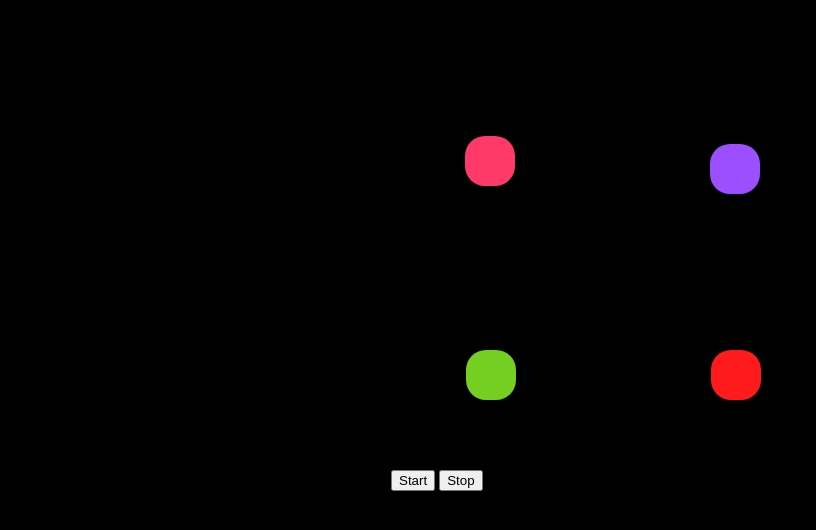
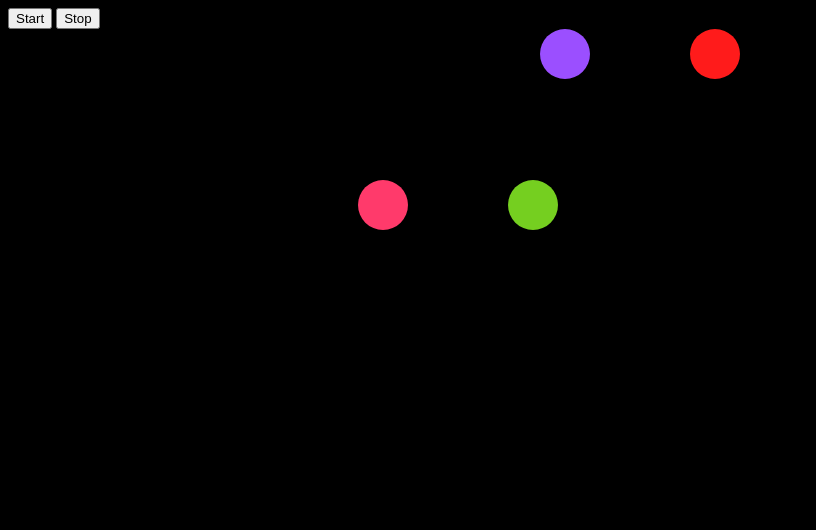
Before and after one commit to X610S-06/animation, a plain HTML site: page index.html in a window 1280 px wide. Shown: the whole page, without its empty margins (0-816 px from the left). Drawn offline with Linux system fonts and the light colour scheme.

Commit message:
initial commit

```diff
--- a/index.html
+++ b/index.html
@@ -3,74 +3,77 @@
 	<head>
 		<meta charset="UTF-8" />
 		<meta name="viewport" content="width=device-width, initial-scale=1.0" />
-		<link rel="stylesheet" href="style.css" />
 		<title>Animate</title>
 		<style>
-      * {
-          box-sizing: border-box;
-        }
-
-        body {
-          background-color: rgb(0, 0, 0);
-          display: flex;
-          align-items: center;
-          justify-content: center;
-          width : 90%;
-          height: 70vh;
-          overflow: hidden;
-          margin: 0;
-        }
-			.a {
+			body {
+				background-color: rgb(0, 0, 0);
+			}
+      .buttons {
+        display: grid;
+				justify-content: center;
+        align-items : center;
+      }
+			#container {
+				display: grid;
+				justify-content: center;
+			}
+			#a {
 				width: 50px;
 				height: 50px;
-				border-radius : 20px;
-        margin: 20%;
+				border-radius: 30px;
 				background-color: rgb(155, 79, 255);
-				position: relative;
-				animation : a 2s ease infinite ;
+				position: static;
+				animation: alpha 2s ease-in-out infinite;
+        animation-play-state: paused;
 			}
 
-			.b {
+			#b {
 				width: 50px;
 				height: 50px;
-				border-radius : 20px;
-        margin: -8rem 0 0 20rem;
+				border-radius: 30px;
+				margin: -50px 0 0 150px;
 				background-color: rgb(255, 27, 27);
-				position: relative;
-				animation : b 2s ease infinite ;
+				position: static;
+				animation: bravo 2s ease-in-out infinite;
+        animation-play-state: paused;
 			}
 
-			.c {
+			#c {
 				width: 50px;
 				height: 50px;
-				border-radius : 20px;
-        margin: 10rem 0 -8rem 20rem;
+				border-radius: 30px;
+				margin: 180px 0 0 508px;
 				background-color: rgb(117, 207, 32);
-				position: relative;
-				animation : c 2s ease infinite ;
+				position: fixed;
+				animation: charlie 2s ease-in-out infinite;
+        animation-play-state: paused;
 			}
 
-			.d {
+			#d {
 				width: 50px;
 				height: 50px;
-				border-radius : 20px;
-        margin: 20%;
+				border-radius: 30px;
+				margin: 180px 0 0 358px;
 				background-color: rgb(255, 58, 107);
-				position: relative;
-				animation : d 2s ease infinite ;
+				position: fixed;
+				animation: delta 2s ease-in-out infinite;
+        animation-play-state: paused;
 			}
 
-			@keyframes a {
+			@keyframes alpha {
 				0% {
 					background-color: rgb(155, 79, 255);
 					left: 0px;
 					top: 0px;
 				}
+
 				50% {
 					background-color: rgb(155, 79, 255);
-					left: 245px;
+					left: 200px;
 					top: 0px;
+					width: 200px;
 				}
+
 				100% {
 					background-color: rgb(155, 79, 255);
 					left: 0px;
@@ -78,17 +81,20 @@
 				}
 			}
 
-			@keyframes b {
+			@keyframes bravo {
 				0% {
 					background-color: rgb(255, 27, 27);
 					left: 0px;
 					top: 0px;
 				}
+
 				50% {
 					background-color: rgb(255, 27, 27);
 					left: 0px;
-					top: 210px;
+					top: 200px;
+					height: 200px;
 				}
+
 				100% {
 					background-color: rgb(255, 27, 27);
 					left: 0px;
@@ -96,16 +102,18 @@
 				}
 			}
 
-			@keyframes c {
+			@keyframes charlie {
 				0% {
 					background-color: rgb(117, 207, 32);
 					left: 0px;
 					top: 0px;
 				}
+
 				50% {
 					background-color: rgb(117, 207, 32);
-					left: -245px;
+					left: -200px;
 					top: 0px;
+					width: 250px;
 				}
 				100% {
 					background-color: rgb(117, 207, 32);
@@ -114,45 +122,53 @@
 				}
 			}
 
-			@keyframes d {
+			@keyframes delta {
 				0% {
 					background-color: rgb(255, 58, 107);
 					left: 0px;
 					top: 0px;
 				}
+
 				50% {
 					background-color: rgb(255, 58, 107);
 					left: 0px;
-					top: -210px;
+					top: -200px;
+					height: 250px;
 				}
+
 				100% {
 					background-color: rgb(255, 58, 107);
 					left: 0px;
 					top: 0px;
 				}
 			}
-
 		</style>
 	</head>
 	<body>
+		<button onclick="myPlayFunction()">Start</button>
+		<button onclick="myPauseFunction()">Stop</button>
 
-		<div>
-			<div class="a"></div>
-
-			<div class="b"></div>
-
-			<div class="c"></div>
-
-			<div class="d"></div>
-
-      <div class="buttons">
-        <button type="button" name="start">Start</button>
-        <button type="button" name="stop">Stop</button>
-      </div>
+		<div id="container">
+			<div id="a"></div>
+			<div id="b"></div>
+			<div id="c"></div>
+			<div id="d"></div>
 		</div>
 
+		<script>
+			function myPlayFunction() {
+				document.getElementById("a").style.animationPlayState = "running";
+				document.getElementById("b").style.animationPlayState = "running";
+				document.getElementById("c").style.animationPlayState = "running";
+				document.getElementById("d").style.animationPlayState = "running";
+			}
 
-		<script>
-    </script>
+			function myPauseFunction() {
+				document.getElementById("a").style.animationPlayState = "paused";
+				document.getElementById("b").style.animationPlayState = "paused";
+				document.getElementById("c").style.animationPlayState = "paused";
+				document.getElementById("d").style.animationPlayState = "paused";
+			}
+		</script>
 	</body>
 </html>
```
